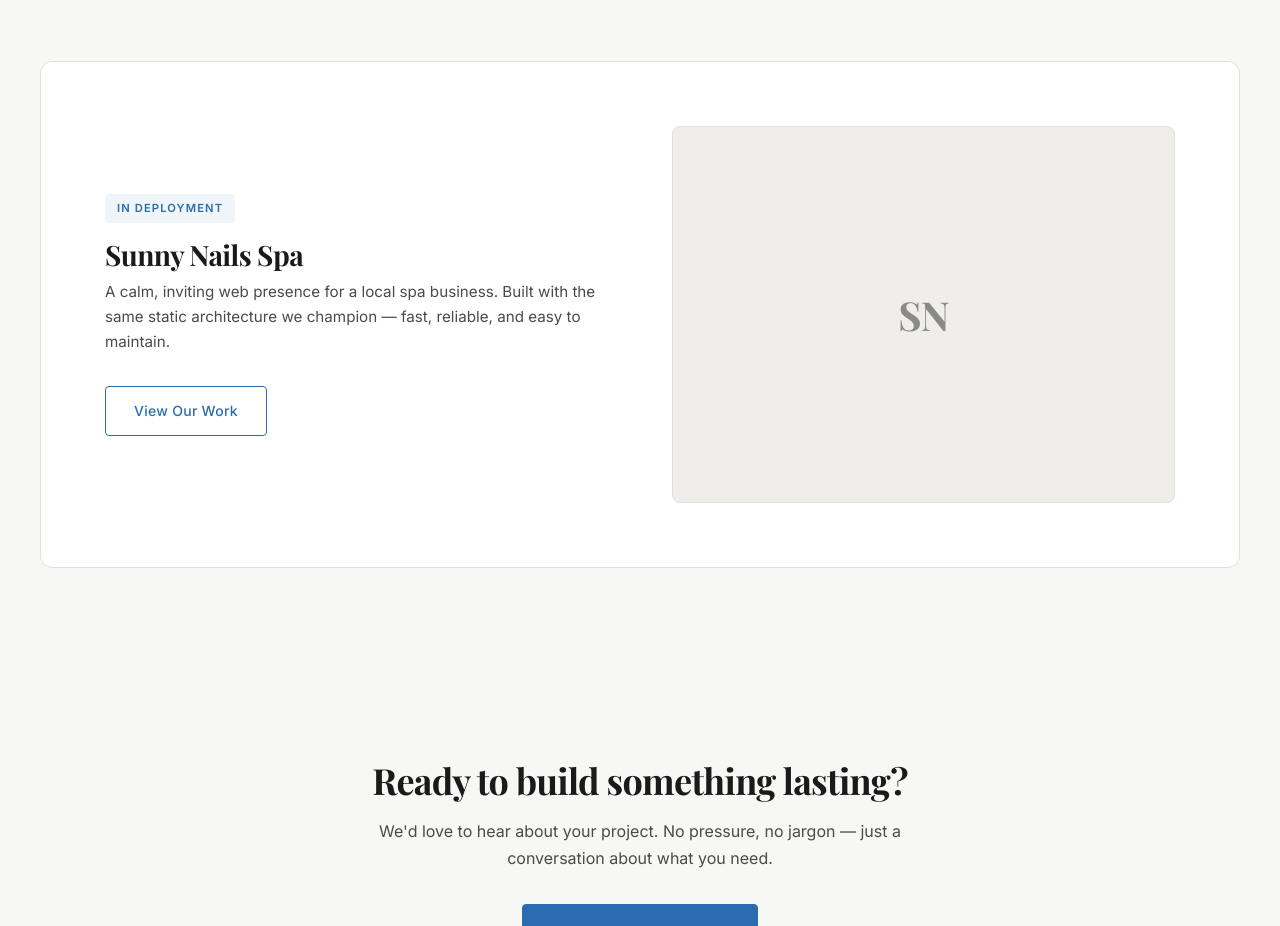
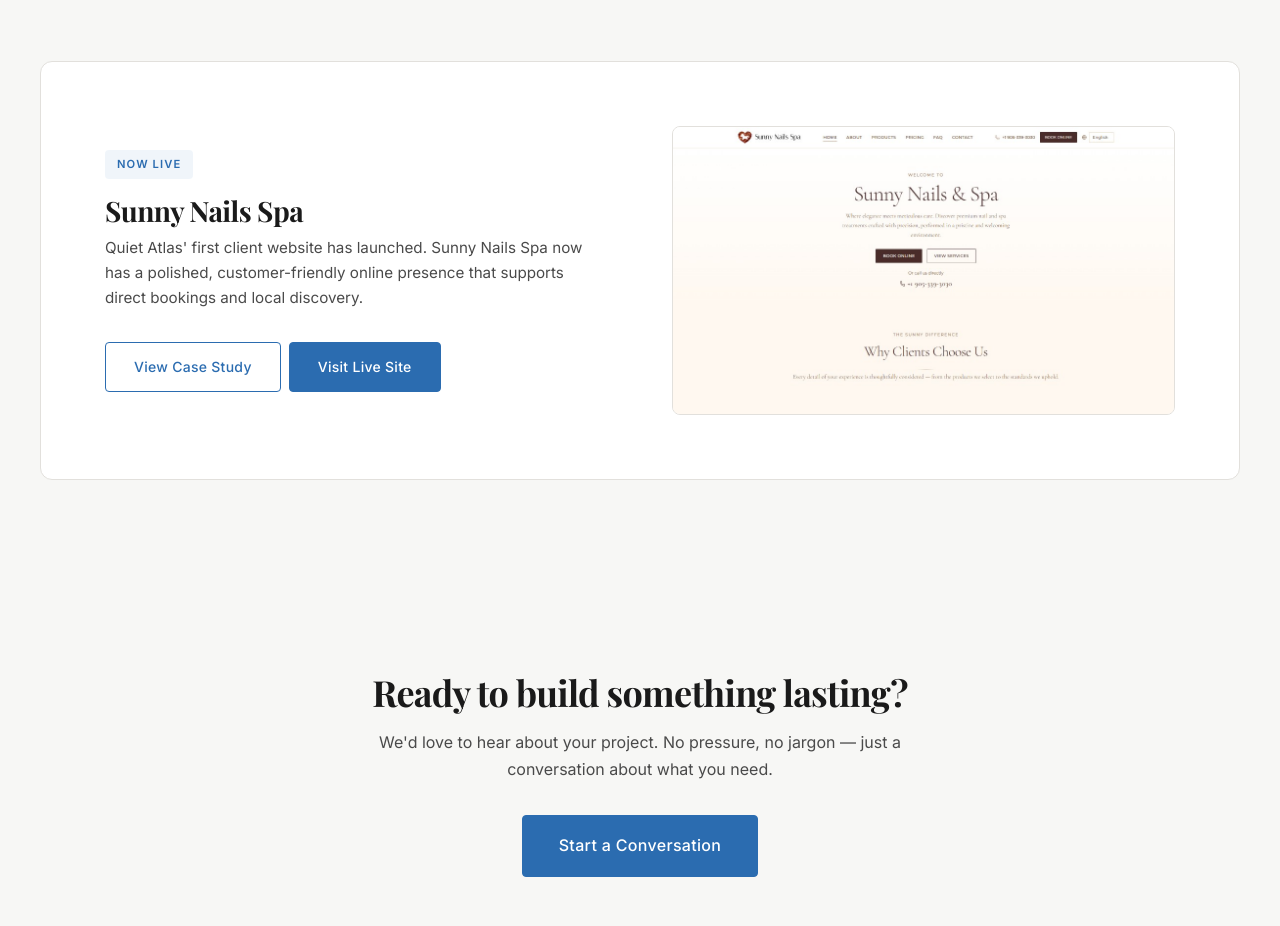
Before and after one commit to qiyundai/quiet-atlas-astro, an Astro site: page /web in a window 1280 px wide. Shown: the part 1220-2146 px from the top of the page. Built offline with nearby package versions, Linux system fonts and the light colour scheme; Astro itself is replaced by a stand-in of ours; a web font is replaced by a local one.

Commit message:
[Chore] Updating client website state

```diff
--- a/src/pages/web/index.astro
+++ b/src/pages/web/index.astro
@@ -63,18 +63,27 @@
 
     <div class="featured-card fade-in">
       <div class="featured-content">
-        <span class="featured-badge">In Deployment</span>
+        <span class="featured-badge">Now Live</span>
         <h2>Sunny Nails Spa</h2>
         <p>
-          A calm, inviting web presence for a local spa business. Built with the same
-          static architecture we champion — fast, reliable, and easy to maintain.
+          Quiet Atlas' first client website has launched. Sunny Nails Spa now has a
+          polished, customer-friendly online presence that supports direct bookings
+          and local discovery.
         </p>
-        <a href="/web/work" class="btn">View Our Work</a>
+        <div class="featured-actions">
+          <a href="/web/work" class="btn">View Case Study</a>
+          <a href="https://sunnynailsspa.com" class="btn btn-primary" target="_blank" rel="noopener noreferrer">Visit Live Site</a>
+        </div>
       </div>
       <div class="featured-visual">
-        <div class="featured-placeholder">
-          <span>SN</span>
-        </div>
+        <img
+          src="/images/web/sunny-nails-hero.png"
+          alt="Sunny Nails Spa homepage hero section"
+          class="featured-image"
+          loading="lazy"
+          width="1366"
+          height="768"
+        />
       </div>
     </div>
   </section>
@@ -193,6 +202,12 @@
     margin-bottom: var(--space-lg);
   }
 
+  .featured-actions {
+    display: flex;
+    gap: var(--space-sm);
+    flex-wrap: wrap;
+  }
+
   .featured-visual {
     display: flex;
     align-items: center;
@@ -213,6 +228,14 @@
     font-weight: 700;
     color: var(--text-muted);
     letter-spacing: -0.02em;
+  }
+
+  .featured-image {
+    width: 100%;
+    height: auto;
+    border: 1px solid var(--border);
+    border-radius: var(--radius-md);
+    display: block;
   }
 
   @media (max-width: 768px) {
```
Also changed, not shown: src/pages/web/work.astro (+28 -10 lines), public/images/web/sunny-nails-hero.png (added).
